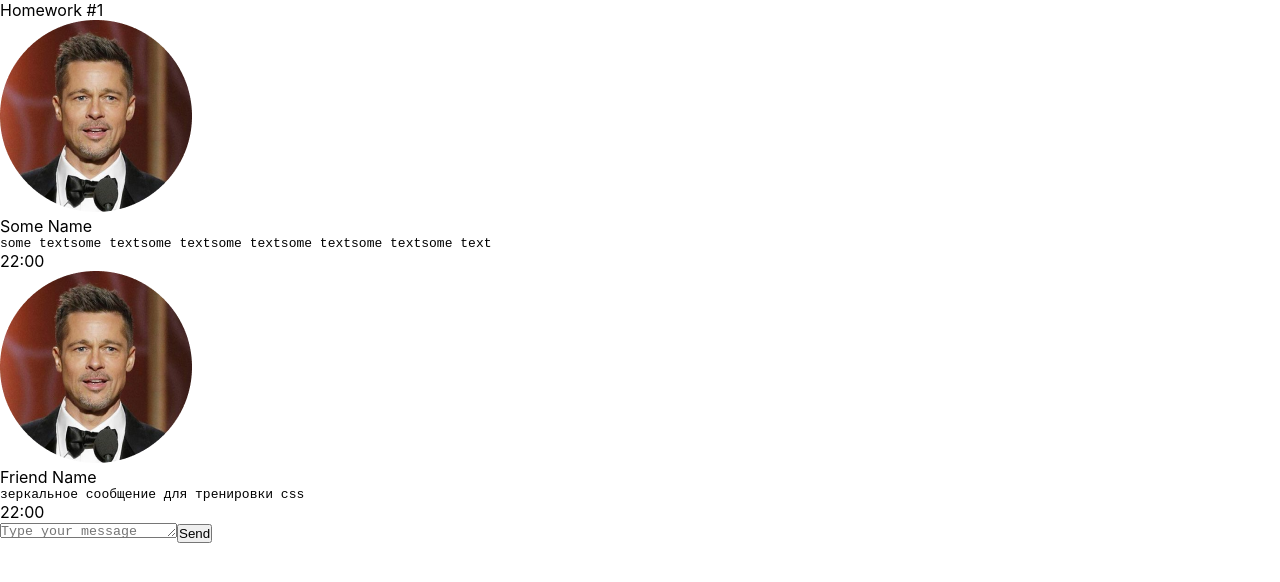
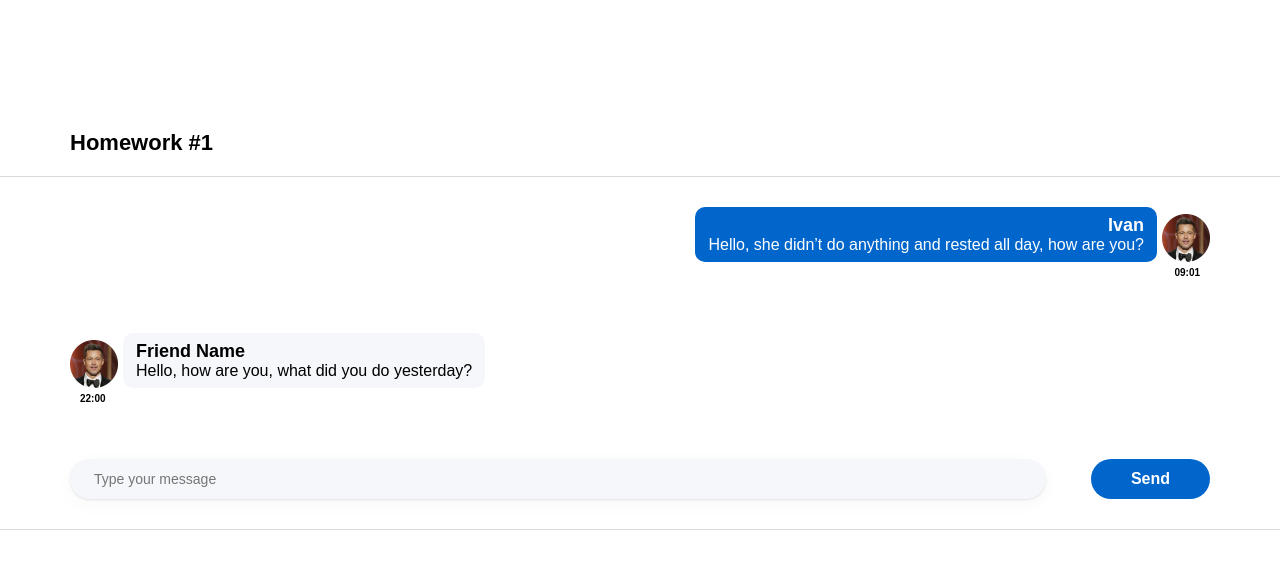
Before and after one commit to DK-AC/homework-front-2, a React (Create React App) app: page /#/ in a window 1280 px wide. Shown: the top 582 px of the page. Built offline with nearby package versions, Linux system fonts and the light colour scheme.

Commit message:
homework 1 style

```diff
--- a/src/s1-main/App.module.css
+++ b/src/s1-main/App.module.css
@@ -1,11 +1,23 @@
 .App {
     --header_height: 60px;
+    margin-bottom: 30px;
 }
 
 .hw {
+    padding: 25px 70px 30px;
+    border-bottom: 1px solid #D9D9D9;
+    border-top: 1px solid #D9D9D9;
 
 }
 
 .hwTitle {
+    padding: 130px 70px 10px;
+    color: #000;
 
+    font-family: Montserrat, sans-serif;
+    font-size: 22px;
+    font-style: normal;
+    font-weight: 600;
+    line-height: normal;
+    margin-bottom: 10px;
 }
--- a/src/s2-homeworks/hw01/HW1.tsx
+++ b/src/s2-homeworks/hw01/HW1.tsx
@@ -33,11 +33,11 @@
     id: 0,
     user: {
         avatar: avatar, // можно менять
-        name: 'Some Name',  // можно менять
+        name: 'Ivan',  // можно менять
     },
     message: {
-        text: 'some textsome textsome textsome textsome textsome textsome text', // можно менять
-        time: '22:00', // можно менять
+        text: 'Hello, she didn’t do anything and rested all day, how are you?', // можно менять
+        time: '09:01', // можно менять
     },
 }
 export const friendMessage0: MessageType = {
@@ -47,7 +47,7 @@
         name: 'Friend Name', // можно менять
     },
     message: {
-        text: 'зеркальное сообщение для тренировки css', // можно менять
+        text: 'Hello, how are you, what did you do yesterday?', // можно менять
         time: '22:00', // можно менять
     },
 }
@@ -58,7 +58,7 @@
             <div className={s2.hwTitle}>Homework #1</div>
             <div className={s2.hw}>
                 {/*проверка отображения (не менять)*/}
-                <div>
+                <div >
                     <Message message={message0} />
                     <FriendMessage message={friendMessage0} />
                 </div>
--- a/src/s2-homeworks/hw01/friend-message/FriendMessage.module.css
+++ b/src/s2-homeworks/hw01/friend-message/FriendMessage.module.css
@@ -1,17 +1,33 @@
 .friendMessage {
-
+    display: flex;
+    flex-direction: column;
+    margin-bottom: 55px;
 }
 
 .friendImageAndText {
-
+    display: flex;
+    max-width: 600px;
+    width: 100%;
+    min-height: 60px;
+    margin-bottom: 5px;
+    align-items: flex-end;
 }
 
 .friendImageAndText img {
-
+    width: 48px;
+    height: 48px;
+    object-fit: cover;
+    background-repeat: no-repeat;
+    margin-right: 5px;
 }
 
 .friendText {
+    background-color: #F5F7FB;
+    max-width: 525px;
+    padding: 8px 13px;
+    border-radius: 10px;
 
+    text-align: left;
 }
 
 .friendText:after {
@@ -19,13 +35,24 @@
 }
 
 .friendName {
-
+    color: #000;
+    font-family: Montserrat, sans-serif;
+    font-size: 18px;
+    font-weight: 600;
 }
 
 .friendMessageText {
+    color: #000;
+    font-family: Montserrat, sans-serif;
+    font-size: 16px;
+    font-weight: 400;
 
 }
 
 .friendTime {
-
+    color: #000;
+    font-family: Montserrat, sans-serif;
+    font-size: 10px;
+    font-weight: 600;
+    margin-left: 10px;
 }
--- a/src/s2-homeworks/hw01/message-sender/MessageSender.module.css
+++ b/src/s2-homeworks/hw01/message-sender/MessageSender.module.css
@@ -1,18 +1,44 @@
 .sendForm {
+    display: flex;
+    justify-content: space-between;
 
 }
 
 .textarea {
+    all: unset;
+    width: 100%;
+    border-radius: 20px;
+    background: #F5F7FB;
+    padding: 12px 0 0 24px;
+    box-shadow: 0px 1px 2px 0px rgba(29, 33, 38, 0.10), 0px 5px 20px 0px rgba(29, 33, 38, 0.03);
+    color: rgba(0, 0, 0, 0.60);
 
+    font-family: Montserrat,sans-serif;
+    font-size: 14px;
+    font-style: normal;
+    font-weight: 400;
+    line-height: normal;
+    margin-right: 45px;
 }
 
 .button {
+    all:unset;
+    border-radius: 20px;
+    padding: 10px 40px;
+    background: #06C;
+    color: #FFF;
+
+    font-family: Montserrat,sans-serif;
+    font-size: 16px;
+    cursor: pointer;
+    font-weight: 600;
 
 }
 
 .button:hover {
 
 }
+
 .button:active {
 
 }
--- a/src/s2-homeworks/hw01/message/Message.module.css
+++ b/src/s2-homeworks/hw01/message/Message.module.css
@@ -1,31 +1,61 @@
 .message {
-
+    display: flex;
+    align-items: flex-end;
+    flex-direction: column;
+    margin-bottom: 50px;
 }
 
 .imageAndText {
-
+    display: flex;
+    flex-direction: row-reverse;
+    align-items: flex-end;
+    max-width: 600px;
+    width: 100%;
+    min-height: 60px;
+    margin-bottom: 5px;
 }
 
 .imageAndText img {
-
+    width: 48px;
+    height: 48px;
+    object-fit: cover;
+    background-repeat: no-repeat;
 }
 
 .text {
+    background-color: #06C;
+    max-width: 525px;
+    padding: 8px 13px;
+    border-radius: 10px;
+    margin-right: 5px;
+    text-align: right;
+}
 
-}
 
 .text:after {
 
 }
 
 .name {
-
+    color: #fff;
+    font-family: Montserrat, sans-serif;
+    font-size: 18px;
+    font-weight: 600;
 }
 
 .messageText {
-
+    color: #fff;
+    font-family: Montserrat, sans-serif;
+    font-size: 16px;
+    font-weight: 400;
 }
 
 .time {
-
+    color: #000;
+    font-family: Montserrat, sans-serif;
+    font-size: 10px;
+    font-weight: 600;
+    display: flex;
+    justify-content: flex-end;
+    margin-right: 10px;
 }
```
